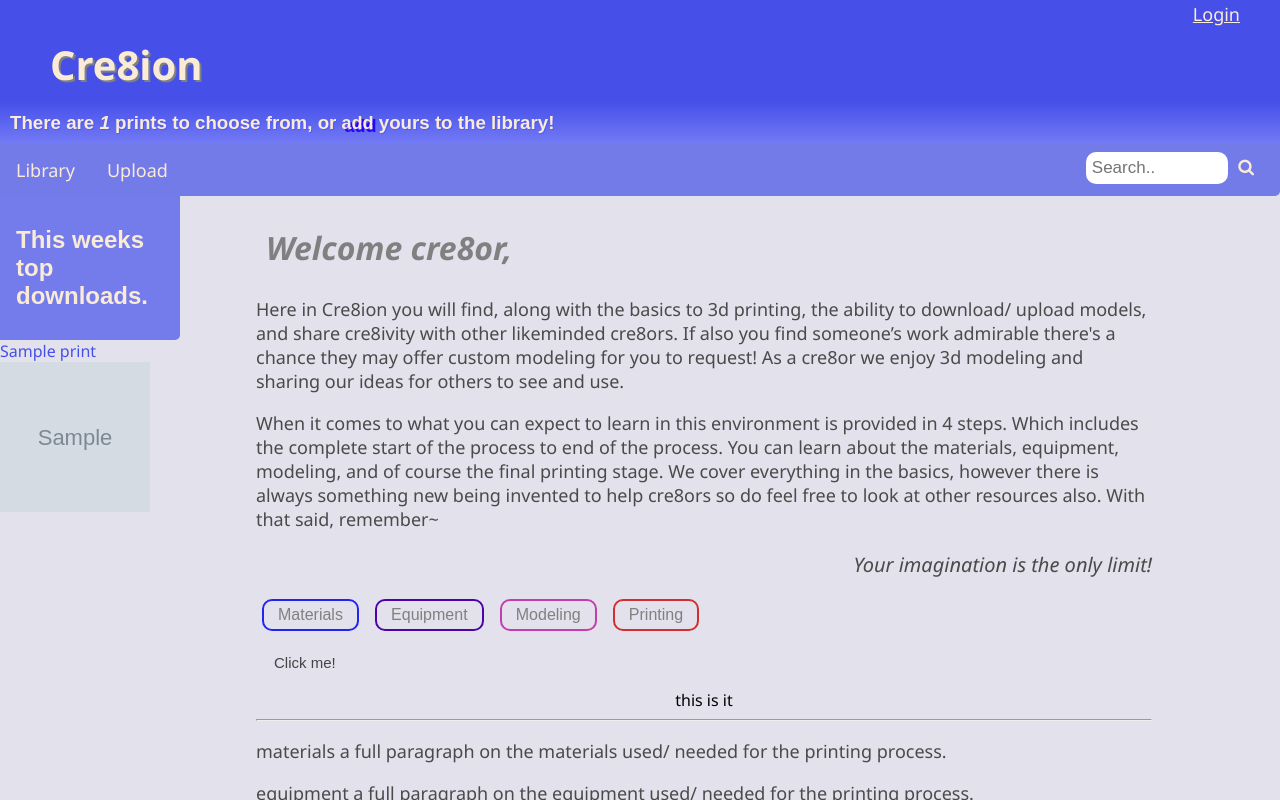
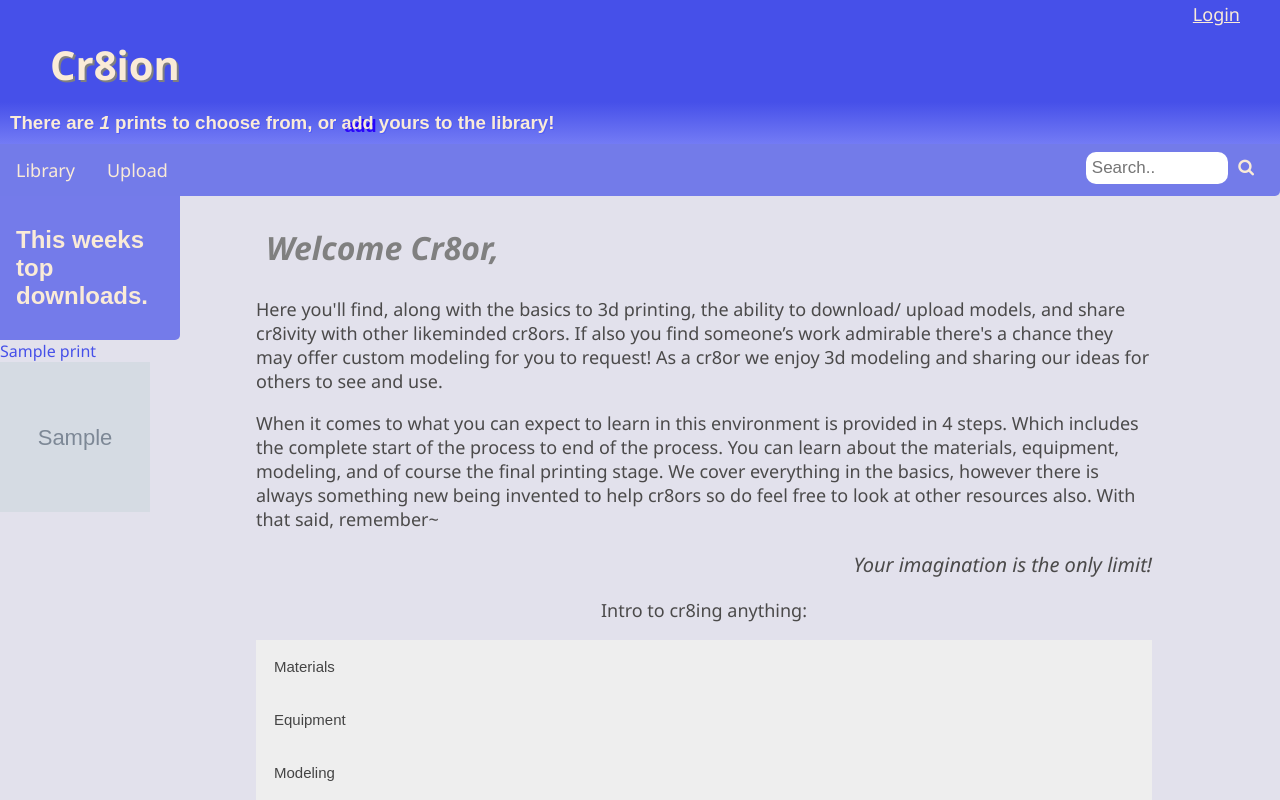
Before and after one commit to elvissierra/Cr8ion, a Django app: template base/templates/base/print.html in a window 1280 px wide. Run offline with Django 3.2, Linux system fonts and the light colour scheme; the template is opened without the code that fills it: most values are stand-ins (such as "Sample title", 1, 10 or a date in 2020); grey boxes marked "Sample" are stand-in pictures.

Commit message:
base pg btn design

```diff
--- a/base/templates/base/main.html
+++ b/base/templates/base/main.html
@@ -9,7 +9,7 @@
         <a href="{% url 'login' %}"> Login </a>
         {% endif %}
     </div>
-    <h1> Cre8ion </h1>
+    <h1> Cr8ion </h1>
 </div>
 
 <head>
--- a/base/templates/base/print.html
+++ b/base/templates/base/print.html
@@ -38,10 +38,10 @@
 </div>
 
 <div class="card-body" style="padding-left: 20%;padding-right: 10%;position: fixed;">
-    <h1 style="color: grey;"><i> Welcome cre8or,</i></h1>
-    <p> Here in Cre8ion you will find, along with the basics to 3d printing, the ability to download/ upload models, and
-        share cre8ivity with other likeminded cre8ors. If also you find someone’s work admirable there's a chance they
-        may offer custom modeling for you to request! As a cre8or we enjoy 3d modeling and sharing our ideas for others
+    <h1 style="color: grey;"><i> Welcome Cr8or,</i></h1>
+    <p> Here you'll find, along with the basics to 3d printing, the ability to download/ upload models, and
+        share cr8ivity with other likeminded cr8ors. If also you find someone’s work admirable there's a chance they
+        may offer custom modeling for you to request! As a cr8or we enjoy 3d modeling and sharing our ideas for others
         to see and use.
 
     </p>
@@ -49,7 +49,7 @@
         When it comes to what you can expect to learn in this environment is provided in 4 steps. Which includes the
         complete start of the process to end of the process. You can learn about the materials, equipment, modeling, and
         of course the final printing stage. We cover everything in the basics, however there is always something new
-        being invented to help cre8ors so do feel free to look at other resources also. With that said, remember~
+        being invented to help cr8ors so do feel free to look at other resources also. With that said, remember~
     </p>
 
     <i>
@@ -57,39 +57,28 @@
     </i>
     <t-row style="text-align:center;">
 
-        <button class="popup" style="background-color: transparent; border: none;">
-            <div class="btn materials" onclick="popupfunc(event)"> Materials
-                <span class="popuptext"> Covering filaments such as pla, abs, tpu, petg, and much more.</span>
-            </div>
-        </button>
 
-        <button class="popup" style="background-color: transparent; border: none;">
-            <div class="btn equipment" onclick="popupfunc(event)"> Equipment
-                <span class="popuptext"> Tips and things to better understand the machine you're useing or in the market
-                    for.</span>
-            </div>
-        </button>
 
-        <button class="popup" style="background-color: transparent; border: none;">
-            <div class="btn modeling" style="border-radius: 10px" onclick="popupfunc(event)"> Modeling
-                <span class="popuptext"> This will cover the software you'll need in order to start making your own
-                    models.</span>
-            </div>
-        </button>
-
-        <button class="popup" style="background-color: transparent; border: none;">
-            <div class="btn printing" onclick="popupfunc(event)"> Printing
-                <span class="popuptext"> You'll learn about "sliceing" and further understand what is needed to finally
-                    present youre cre8ion to the world! </span>
-            </div>
-        </button>
-
-        <button type = "button" class="collapsible" style="background-color: transparent; border: none;">Click me!
-        </button>
-        <div class="content" >
-            <p> info here...</p>
+        <p> Intro to cr8ing anything: </p>
+        <button type="button" class="collapsible">Materials</button>
+        <div class="content">
+          <p> Covering filaments such as pla, abs, tpu, petg, and much more.</p>
         </div>
-            <div id= 'demo'>this is it</div>
+        <button type="button" class="collapsible">Equipment</button>
+        <div class="content">
+          <p> Tips and things to better understand the machine you're useing or in the market
+            for.</p>
+        </div>
+        <button type="button" class="collapsible">Modeling</button>
+        <div class="content">
+          <p> This will cover the software you'll need in order to start making your own
+            models.</p>
+        </div>
+        <button type="button" class="collapsible">Printing</button>
+        <div class="content">
+          <p> You'll learn about "sliceing" and further understand what is needed to finally
+            present youre cr8ion to the world!</p>
+        </div>
     </t-row>
     <div>
 
```
